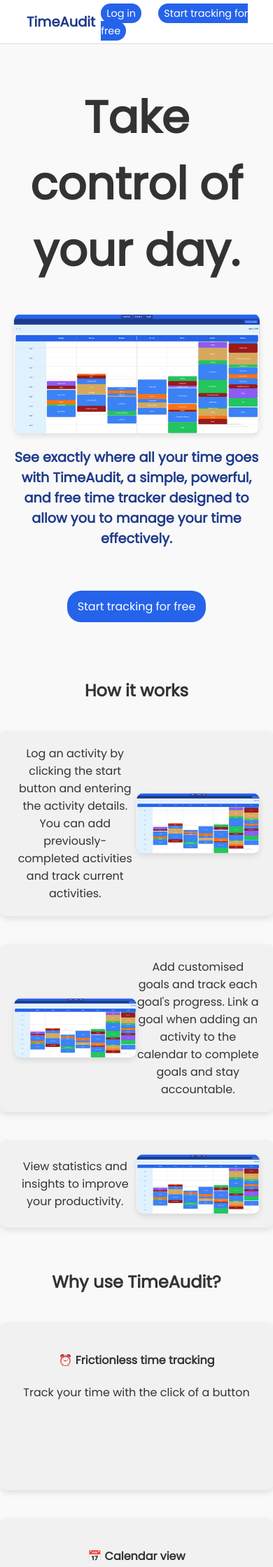
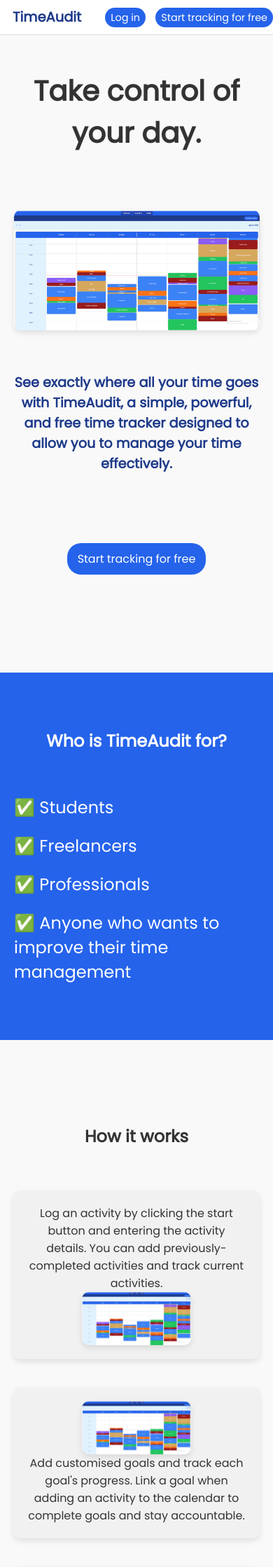
Before and after one commit to DarkEnergy34909/TimeAudit, a Flask app: page / in a window 390 px wide. Shown: the top 2239 px of the page at 70% size. Run offline with Flask 3, Linux system fonts and the light colour scheme.

Commit message:
Mobile/landing page improvements

```diff
--- a/Static/style.css
+++ b/Static/style.css
@@ -26,6 +26,12 @@ h1#main-title {
     max-width: 25%;
     height: auto;
 }
+
+@media (max-width: 700px) {
+    h1#main-title {
+        margin-left: 0px;
+    }
+}
 a {
     text-decoration: none; /* Remove underline */
 }
@@ -53,8 +59,16 @@ a {
     font-size: 4rem;
     text-align: center;
     font-weight: bold;
-    margin-top: 120px;
+    margin-top: 160px;
     max-width: 90%;
+    margin-bottom: 40px;
+}
+
+@media (max-width: 700px) {
+    .hero {
+        font-size: 2.5rem; /* Smaller font size for smaller screens */
+        margin-top: 100px; /* Adjust top margin for smaller screens */
+    }
 }
 
 .hero-image {
@@ -62,6 +76,7 @@ a {
     border-radius: 10px; /* Rounded corners */
     max-width: 90%;
     height: auto; /* Maintain aspect ratio */
+    margin: 40px;
 }
 
 .hero-explanation {
@@ -91,6 +106,13 @@ a {
     margin-right: 20px;
 }
 
+@media (max-width: 700px) {
+    .login-button {
+        font-size: 0.5rem; /* Smaller font size for smaller screens */
+        margin-right: 10px; /* Adjust margin for smaller screens */
+    }
+}
+
 .login-button:hover {
     background-color: #1d4ed8; /* Darker Blue */
 }
@@ -113,7 +135,7 @@ a {
     cursor: pointer;
     font-size: 1rem;
     transition: background-color 0.3s ease;
-    margin-top: 40px;
+    margin-top: 80px;
     margin-bottom: 40px;
 }
 
@@ -152,9 +174,10 @@ a {
         overflow-x: visible;
     }
     .feature-box {
-        width: 90vw;
+        width: 80vw;
         min-width: 0;
         max-width: 500px;
+        height: auto;
     }
 }
 
@@ -177,8 +200,17 @@ a {
     margin: 20px;
 }
 
+@media (max-width: 700px) {
+    .tutorial-box {
+        flex-direction: column; /* Stack elements vertically on small screens */
+        align-items: center; /* Center align items */
+        width: 80vw;
+    }
+}
+
 .landing-page-subheading {
-    margin-top: 40px;
+    margin-top: 20px;
+    margin-bottom: 40px;
 }
 
 .footer {
@@ -199,6 +231,55 @@ a {
     left: auto;
     /*bottom: 0; /* Stick to the bottom of the viewport */
     /*position: relative; /* Position relative for absolute elements inside */
+}
+
+.landing-page-banner {
+    width: 100vw;
+    background-color: #2563eb; /* Blue background */
+    color: white;
+    padding: 60px;
+    margin-top: 100px;
+    margin-bottom: 100px;
+    display: flex;
+    flex-direction: column;
+
+}
+
+.suitable-for-box {
+    display: flex;
+    flex-direction: column;
+    padding: 10px;
+    width: auto;
+    margin-left: auto;
+    margin-right: auto;
+    text-align: center;
+    align-content: center;
+}
+
+.suitable-for-item {
+    text-align: left;
+    font-size: 1.5rem;
+    margin: 10px;
+}
+
+.testimonial-box {
+    display: flex;
+    flex-direction: column;
+    align-content: center;
+    text-align: center;
+}
+
+.testimonial-text {
+    font-size: 1.2rem;
+    margin-bottom: 10px;
+    width: 40%;
+    margin-left: auto;
+    margin-right: auto;
+}
+
+.testimonial-author {
+    font-size: 1rem;
+    font-style: italic;
 }
 
 /* Top Bar */
--- a/Templates/index.html
+++ b/Templates/index.html
@@ -1,8 +1,8 @@
 <!DOCTYPE html>
-<html lang="en">
+<html lang="en" style="margin: 0; padding: 0; overflow-x: hidden;">
     <head>
         <meta charset="UTF-8">
-        <meta name="viewport" content="width=device-width">
+        <meta name="viewport" content="width=device-width, initial-scale=1.0">
         <title>TimeAudit</title>
         <link rel="stylesheet" href="{{ url_for('static', filename='style.css') }}">
         <!--<link rel="stylesheet" href="https://fonts.googleapis.com/css?family=Roboto">-->
@@ -15,7 +15,7 @@
                 <h1 id="main-title">TimeAudit</h1>
             </a>
             <div class="button-container">
-                <a class="login-button" href="login">Log in</a>
+                <a class="login-button" href="/login">Log in</a>
                 <a class="login-button" href="/calendar">Start tracking for free</a>
             </div>
         </div>
@@ -41,6 +41,17 @@
 
             <a href="calendar" class="start-tracking-button">Start tracking for free</a>
 
+            <div class="landing-page-banner">
+                <h2 class="landing-page-subheading">Who is TimeAudit for?</h2>
+
+                <div class="suitable-for-box">
+                    <p class="suitable-for-item">✅ Students</p>
+                    <p class="suitable-for-item">✅ Freelancers</p>
+                    <p class="suitable-for-item">✅ Professionals</p>
+                    <p class="suitable-for-item">✅ Anyone who wants to improve their time management</p>
+                </div>
+            </div>
+
             <h2 class="landing-page-subheading">How it works</h2>
 
             <div class="tutorial-box">
@@ -56,6 +67,15 @@
             <div class="tutorial-box">
                 <span>View statistics and insights to improve your productivity.</span>
                 <img class="tutorial-gif" src="{{url_for('static', filename='hero_image.png') }}" alt="Gif showing statistics page" width="500" height="300">
+            </div>
+
+            <div class="landing-page-banner">
+                <!--<h2 class="testimonial-heading">What our users say</h3>-->
+
+                <div class="testimonial-box">
+                    <p class="testimonial-text">"INSERT TESTIMONIAL HERE"</p>
+                    <span class="testimonial-author">- Alex, Freelance Designer</span>
+                </div>
             </div>
 
 
--- a/main.py
+++ b/main.py
@@ -1,5 +1,5 @@
 import os
-from flask import Flask, request, render_template, make_response
+from flask import Flask, request, render_template, make_response, jsonify
 import sqlite3
 import bcrypt
 from email_validator import validate_email, EmailNotValidError
@@ -246,7 +246,7 @@ def activities_api():
             activities = get_activities_from_database_as_dicts(user_id)
 
             # Return the activities
-            return activities
+            return jsonify(activities), 200
     elif (request.method == "POST"):
         # Frontend is posting activities from the server
 
@@ -288,7 +288,7 @@ def goals_api():
             # Get all goals from the database
             goals = get_goals_from_database_as_dicts(user_id)
 
-            return goals
+            return jsonify(goals), 200
 
         pass
     elif (request.method == "POST"):
@@ -411,26 +411,28 @@ def sync_goals_api():
 
 @app.route("/api/activities/running", methods=["GET", "POST"])
 def running_activity_api():
-    #if (request.method == "GET"):
+    if (request.method == "GET"):
         # Frontend is retrieving activity from the server
 
         # Token should already have been authenticated client-side so no need to do error checking
-        #token = request.cookies["token"]
-        #decoded_token = decode_jwt_token(token)
-        #if ("error" in decoded_token):
-            #return {"error": "invalid_token"}, 400
-        #else:
+        token = request.cookies["token"]
+        decoded_token = decode_jwt_token(token)
+        if ("error" in decoded_token):
+            return {"error": "invalid_token"}, 400
+        else:
             # Get the user id
-            #user_id = decoded_token["user-id"]
+            user_id = decoded_token["user-id"]
 
             # Get the currently running activity
-            #activity = get_currently_running_activity(user_id)
+            activity = get_currently_running_activity(user_id)
+
+            print(activity)
 
             # Return the activity
-            #if (activity == None):
-                #return {"result": "no_running_activity"}, 204
-            #else:
-                #return activity, 200
+            if (activity == None):
+                return {"no_activity": True}, 200
+            else:
+                return activity, 200
     if (request.method == "POST"):
         # Frontend is posting activities from the server
 
@@ -456,6 +458,25 @@ def running_activity_api():
                 return {"success": True}, 200
             else:
                 return {"error": "activities_added_failed"}, 500
+
+@app.route("/api/activities/running/stop", methods=["POST"])
+def stop_running_activity_api():
+    # Get the token
+    token = request.cookies["token"]
+    decoded_token = decode_jwt_token(token)
+
+    if ("error" in decoded_token):
+        return {"error": "invalid_token"}, 400
+
+    # Get the user id
+    user_id = decoded_token["user-id"]
+
+    # Remove the currently running activity from the database
+    result = remove_running_activity_from_database(user_id)
+    if (result):
+        return {"success": True}, 200
+    else:
+        return {"error": "failed_to_stop_running_activity"}, 500
 
 def get_email_address_from_user_id(user_id):
     con = sqlite3.connect("timeaudit.db")
@@ -653,6 +674,50 @@ def remove_activity_from_database(activity, user_id):
 
     return True
 
+def remove_running_activity_from_database(user_id):
+    con = sqlite3.connect("timeaudit.db")
+    cur = con.cursor()
+
+    # Remove the currently running activity from the database
+    res = cur.execute("DELETE FROM Activity WHERE UserID = ? AND Running = 1;", (user_id,))
+
+    # Commit to database
+    con.commit()
+    con.close()
+
+    return True
+
+def get_currently_running_activity(user_id):
+    con = sqlite3.connect("timeaudit.db")
+    cur = con.cursor()
+
+    # Get the currently running activity
+    res = cur.execute("SELECT * FROM Activity WHERE UserID = ? AND Running = 1;", (user_id,))
+    activity = res.fetchone()
+
+    con.commit()
+
+    if (activity == None):
+        con.close()
+        return None
+    else:
+        # Get the category name
+        category_name = cur.execute("SELECT Name FROM Category WHERE CategoryID = ?;", (activity[2],)).fetchone()[0]
+
+        # Get the goal name
+        goal_name_tuple = cur.execute("SELECT Title FROM Goal WHERE GoalID = ?", (activity[6],)).fetchone()
+        if (goal_name_tuple == None):
+            goal_name = "None"
+        else:
+            goal_name = goal_name_tuple[0]
+
+        con.close()
+
+        # Create a dict of the activity
+        activity_dict = {"title": activity[1], "category": category_name, "startTime": activity[3], "endTime": activity[4], "date": activity[5], "goalName": goal_name}
+
+        return activity_dict
+
 def get_activities_from_database_as_dicts(user_id):
     con = sqlite3.connect("timeaudit.db")
     cur = con.cursor()
@@ -690,7 +755,7 @@ def get_activities_from_database_as_tuples(user_id):
     cur = con.cursor()
 
     # Get all the activities associated with that user
-    res = cur.execute("SELECT * FROM Activity WHERE UserID = ?;", (user_id,))
+    res = cur.execute("SELECT * FROM Activity WHERE UserID = ? AND Running = 0;", (user_id,))
 
     activities = res.fetchall()
     con.commit()
@@ -718,6 +783,8 @@ def add_activities_to_database(activities, user_id):
 
         print(f"Adding activity: {activity_title}, {activity_category}, {activity_start_time}, {activity_end_time}, {activity_date}")
 
+
+
         # Get the correct CategoryID from the category table
         res = cur.execute("SELECT CategoryID FROM Category WHERE Name = ?;", (activity_category,))
         one_item_tuple = res.fetchone()
@@ -743,6 +810,7 @@ def add_activities_to_database(activities, user_id):
                 return False
             goal_id = one_item_tuple[0]
 
+        # Insert activity into db
         res = cur.execute("INSERT INTO Activity (Title, CategoryID, StartTime, EndTime, Date, GoalID, UserID, Running) VALUES (?, ?, ?, ?, ?, ?, ?, ?)", (activity_title, activity_category_id, activity_start_time, activity_end_time, activity_date, goal_id, user_id, False))
     # Commit if no errors
     con.commit()
```
Also changed, not shown: Static/calendar.js (+134 -11 lines), timeaudit.db.
